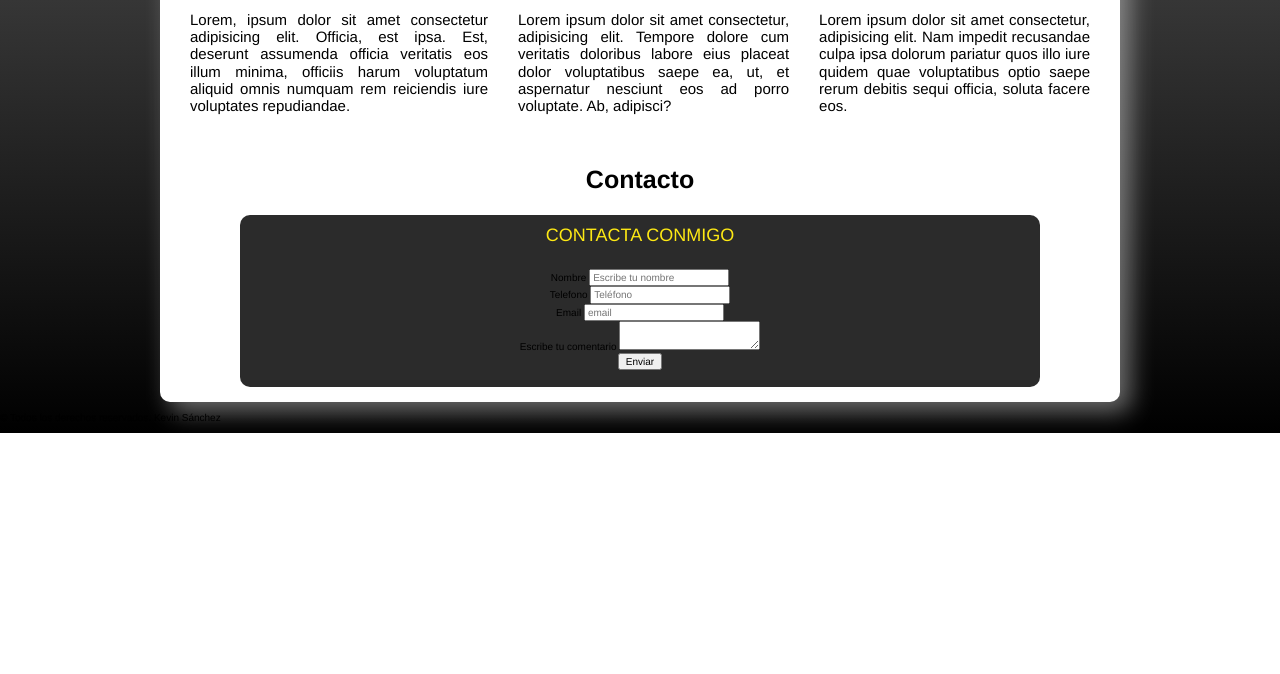
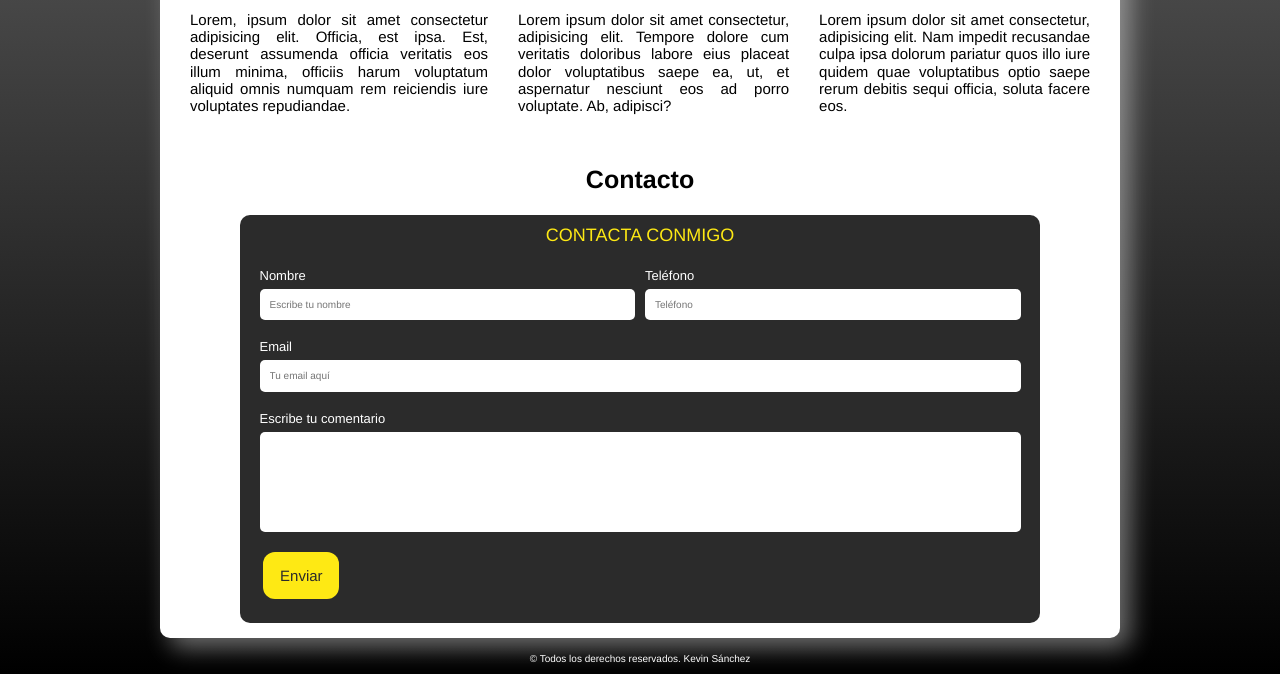
Before and after one commit to nokoboi/ProyectoCPWLanding, a plain HTML site: page index.html in a window 1280 px wide. Shown: the part 834-1508 px from the top of the page. Before the commit the page ends 1267 px from the top, so only its background shows below. Drawn offline with Linux system fonts and the light colour scheme.

Commit message:
página terminada, formulario hecho

```diff
--- a/css/style.css
+++ b/css/style.css
@@ -14,7 +14,7 @@ html {
 
 }
 
-*{
+* {
     box-sizing: border-box;
 }
 
@@ -87,7 +87,6 @@ header h1 span {
     cursor: pointer;
     border-radius: 12px;
     transition-duration: 0.4s;
-
 }
 
 .boton:hover {
@@ -122,64 +121,65 @@ header h1 span {
     -webkit-box-shadow: 10px 10px 24px 0px rgba(255, 255, 255, 0.42);
     -moz-box-shadow: 10px 10px 24px 0px rgba(255, 255, 255, 0.42);
     box-shadow: 10px 10px 24px 0px rgba(255, 255, 255, 0.42);
-    margin:1rem;
+    margin: 1rem;
     text-align: center;
 }
 
-.container section>h2{
+.container section>h2 {
     font-size: 2.5rem;
 }
 
-.secciones{
+.secciones {
     display: flex;
     justify-content: center;
     text-align: center;
     font-size: 1.5rem;
 }
 
-.secciones img{
+.secciones img {
     width: 100px;
     background-color: lightgray;
     border-radius: 43%;
     padding: 2rem;
 }
 
-.secciones section>p{
+.secciones section>p {
     text-align: justify;
     padding: 1em;
 }
 
-@media(min-width:1200px){
-    .container{
+@media(min-width:1200px) {
+    .container {
         width: 75%;
-        margin:auto;
+        margin: auto;
         margin-top: 1.5rem;
     }
 
-    .secciones{
+    .secciones {
         flex-direction: row;
     }
 }
 
-@media(max-width: 760px){
-    .secciones{
+@media(max-width: 760px) {
+    .secciones {
         flex-direction: column;
     }
 }
 
-.formulario{
+.formulario {
     background-color: var(--dark);
     border-radius: 1rem;
-    width: min(80rem, 100%); /*Ancho minimo de 80rem o 100%*/
+    width: min(80rem, 100%);
+    /*Ancho minimo de 80rem o 100%*/
     margin: 0 auto;
     padding: 1rem;
 }
 
-.formulario fieldset{
+.formulario fieldset {
     border: none;
 }
 
-.formulario legend{
+.formulario legend {
     text-align: center;
     margin-bottom: 2rem;
     color: var(--secondary);
@@ -187,6 +187,93 @@ header h1 span {
     text-transform: uppercase;
 }
 
+.containerInput {
+    margin-bottom: 1rem;
+}
+
+.containerInput label {
+    color: var(--white);
+    margin-bottom: 0.5rem;
+    display: block;
+    font-size: 1.3rem;
+    text-align: left;
+}
+
+.containerInput input,
+.containerInput textarea {
+    width: 100%;
+    padding: 1rem;
+    border-radius: 0.5rem;
+    border: none;
+    resize: none;
+}
+
+.containerInput textarea {
+    height: 10rem;
+}
+
+.botonForm {
+    background-color: var(--secondary);
+    border: none;
+    color: var(--dark);
+    padding: 1em 1em;
+    text-align: center;
+    text-decoration: none;
+    font-size: 1.5rem;
+    margin: 0.5em 0.25em;
+    cursor: pointer;
+    border-radius: 12px;
+    transition-duration: 0.4s;
+    width: 100%;
+}
+
+@media(min-width: 760px) {
+
+    /* Un grid con una fila y dos columnas y dos filas con 1 columna */
+    .inputs {
+        display: grid;
+        grid-template-columns: repeat(2, 1fr);
+        grid-template-rows: auto auto auto;
+        grid-gap: 1rem;
+
+    }
+
+    .inputs :nth-child(3) {
+        grid-column: 1/-1;
+    }
+
+    .inputs :nth-child(4) {
+        grid-column: 1/-1;
+    }
+
+    .botonForm {
+        width: 10%;
+        display: block;
+        background-color: var(--secondary);
+        border: none;
+        color: var(--dark);
+        padding: 1em 1em;
+        text-align: center;
+        text-decoration: none;
+        font-size: 1.5rem;
+        margin: 0.5em 0.25em;
+        cursor: pointer;
+        border-radius: 12px;
+        transition-duration: 0.4s;
+    }
+
+    .botonForm:hover {
+        background-color: white;
+        color: black;
+        border: 1px solid var(--secondary);
+    }
+}
+
+footer{
+    color: var(--white);
+    text-align: center;
+    margin-top: 1.5rem;
+}
 
 /*
 body{
--- a/index.html
+++ b/index.html
@@ -73,30 +73,29 @@
                 <form class="formulario">
                     <fieldset>
                         <legend>Contacta conmigo</legend>
-
+                        <div class="inputs">
                             <div class="containerInput">
                                 <label>Nombre </label>
                                 <input type="text" placeholder="Escribe tu nombre">
                             </div>
 
                             <div class="containerInput">
-                            <label>Telefono</label>
+                                <label>Teléfono</label>
                                 <input type="text" placeholder="Teléfono">
                             </div>
 
-                        <div>
+                            <div class="containerInput">
                                 <label>Email</label>
-                            <input type="email" name="" id="" placeholder="email">
+                                <input type="email" name="" id="" placeholder="Tu email aquí">
                             </div>
 
                             <div class="containerInput">
                                 <label>Escribe tu comentario</label>
                                 <textarea name="" id=""></textarea>
                             </div>
+                        </div>
 
-
-
-                        <input type="submit" value="Enviar">
+                        <input class="botonForm" type="submit" value="Enviar">
                     </fieldset>
                 </form>
             </section>
```
Lines whose indentation alone changed are shown as unchanged.
